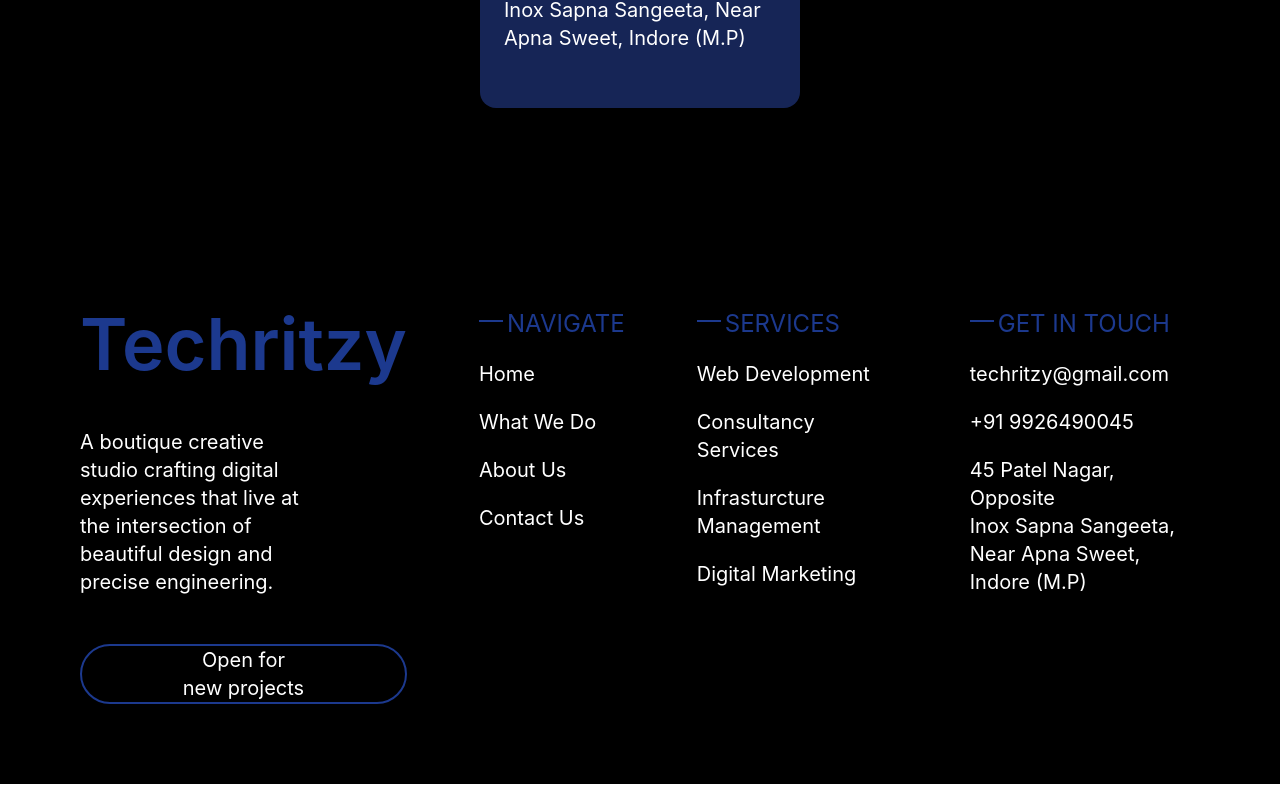
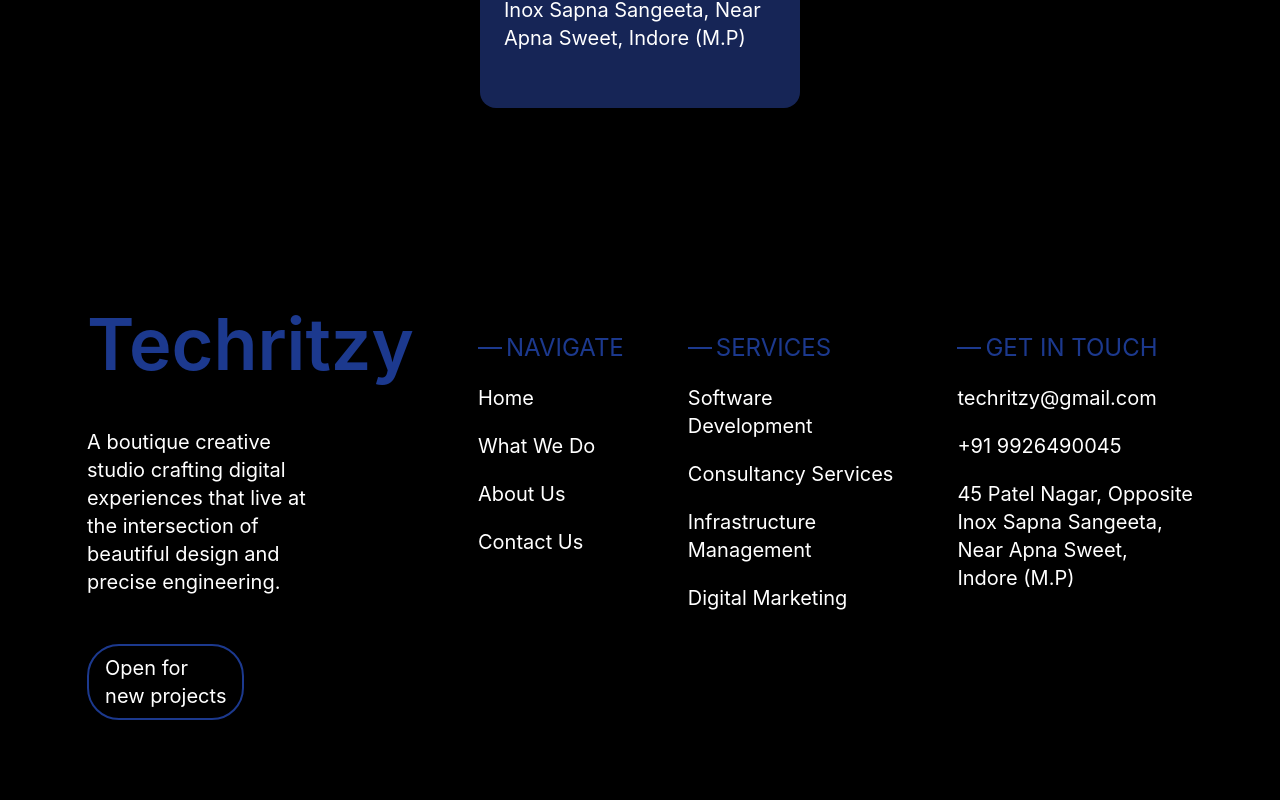
Before and after one commit to ishika30k/Techritzy, a React (Vite) app in the folder techritzy/: page /contact in a window 1280 px wide. Shown: the part 1312-2112 px from the top of the page. Built offline with nearby package versions, Linux system fonts and the light colour scheme.

Commit message:
edited a  page

```diff
--- a/techritzy/src/assets/Components/Footer.jsx
+++ b/techritzy/src/assets/Components/Footer.jsx
@@ -1,42 +1,79 @@
 import React from 'react'
+import gsap from "gsap";
+import { useGSAP } from "@gsap/react";
+import { ScrollTrigger } from "gsap/ScrollTrigger";
+import { Link } from 'react-router-dom'
+
+gsap.registerPlugin(ScrollTrigger);
 
 const Footer = () => {
+
+  useGSAP(() => {
+
+  gsap.from(".footer-item", {
+    y: 100,
+    opacity: 0,
+    duration: 1,
+    stagger: 0.2,
+    ease: "power3.out",
+
+    scrollTrigger: {
+      trigger: ".footer-container",
+      start: "top 80%",
+    }
+  });
+
+});
+
   return (
-    <div className='flex gap-18 text-white justify-self-center p-20 text-xl'>
-      <div className='flex flex-col gap-12'>
-        <h2 className='text-blue-900 font-semibold md:text-5xl lg:text-7xl'>Techritzy</h2>
-        <p>A boutique creative <br /> studio crafting digital <br /> experiences that live at <br /> the intersection of <br /> beautiful design and <br /> precise engineering.</p>
-        <button className='rounded-4xl bg-black border-blue-900 border-2 hover:bg-blue-950'>Open for <br /> new projects</button>
+    <div className='footer-container flex flex-col md:flex-row flex-wrap lg:flex-row lg:gap-16 sm:gap-5 gap-10 text-white justify-center md:justify-between p-5 sm:p-10 lg:p-20 lg:justify-center-safe text-xl'>
+      <div className='flex flex-col gap-12 items-center md:items-start text-center md:text-left'>
+        <h2 className='text-blue-900 font-semibold text-5xl sm:text-4xl md:text-5xl lg:text-7xl'>
+          Techritzy
+        </h2>
+        <p className='text-md sm:text-xl md:text-xl lg:text-xl max-w-xs'>
+          A boutique creative <br /> studio crafting digital <br /> experiences that live at <br /> the intersection of <br /> beautiful design and <br /> precise engineering.
+        </p>
+        <Link to="/contact" className='rounded-4xl text-sm sm:text-sm md:text-base bg-black border-blue-900 border-2 hover:bg-blue-950 lg:text-xl px-4 py-2'>Open for <br /> new projects</Link>
       </div>
-      <div className='flex flex-col gap-5'>
-        <div className='flex gap-1'>
-            <div className="h-[2px] w-6 mt-3 bg-blue-900"></div>
-            <h2 className='text-blue-900 text-2xl'>NAVIGATE</h2>
+      <div className='flex flex-col sm:gap-6 lg:gap-5 gap-6 items-center md:items-start text-center md:text-left'>
+        <div className='flex lg:gap-1 mt-6 lg:mt-6 md:mt-4 items-center'>
+            <div className="h-[2px] w-6 md:mt-0 sm:mt-0 lg:mt-0 bg-blue-900"></div>
+            <h2 className='text-blue-900 text-xl sm:text-md md:text-xl lg:text-2xl'>NAVIGATE</h2>
         </div>
-        <h4>Home</h4>
-        <h4>What We Do</h4>
-        <h4>About Us</h4>
-        <h4>Contact Us</h4>
+        <Link to="/" className='lg:text-xl sm:text-md text-md'>Home</Link>
+        <Link to="/services" className='lg:text-xl sm:text-md text-md'>What We Do</Link>
+        <Link to="/about" className='lg:text-xl sm:text-md text-md'>About Us</Link>
+        <Link to="/contact" className='lg:text-xl sm:text-md text-md'>Contact Us</Link>
       </div>
-      <div className='flex flex-col gap-5'>
-        <div className='flex gap-1'>
-            <div className="h-[2px] w-6 mt-3 bg-blue-900"></div>
-            <h2 className='text-blue-900 text-2xl'>SERVICES</h2>
+      <div className='flex flex-col sm:gap-6 lg:gap-5 gap-6 items-center md:items-start text-center md:text-left'>
+        <div className='flex gap-1 lg:mt-6 md:mt-4 items-center'>
+          <div className="h-[2px] w-6 lg:mt-0 md:mt-0 sm:mt-0 bg-blue-900"></div>
+          <h2 className='text-blue-900 text-lg sm:text-md md:text-xl lg:text-2xl'>SERVICES</h2>
         </div>
-        <h4>Web Development</h4>
-        <h4>Consultancy Services</h4>
-        <h4>Infrasturcture <br /> Management</h4>
-        <h4>Digital Marketing</h4>
+        <Link to="/services/0" className='lg:text-xl text-md sm:text-md'>Software <br /> Development</Link>
+        <Link to="/services/2" className='lg:text-xl text-md sm:text-md'>Consultancy Services</Link>
+        <Link to="/services/4" className='lg:text-xl text-md sm:text-md'>
+          Infrastructure <br /> Management
+        </Link>
+        <Link to="/services/6" className='lg:text-xl text-md sm:text-md'>Digital Marketing</Link>
       </div>
-      <div className='flex flex-col gap-5'>
-        <div className='flex gap-1'>
-            <div className="h-[2px] w-6 mt-3 bg-blue-900"></div>
-            <h2 className='text-blue-900 text-2xl'>GET IN TOUCH</h2>
+      <div className='flex flex-col sm:gap-6 lg:gap-5 gap-6 items-center md:items-start text-center md:text-left'>
+        <div className='flex gap-1 lg:mt-6 md:mt-4 items-center'>
+            <div className="h-[2px] w-6 md:mt-0 sm:mt-0 lg:mt-0 bg-blue-900"></div>
+            <h2 className='text-blue-900 text-sm sm:text-xl md:text-xl lg:text-2xl'>GET IN TOUCH</h2>
         </div>
-        <h4>techritzy@gmail.com</h4>
-        <h4>+91 9926490045</h4>
-        <h4>45 Patel Nagar, Opposite <br /> Inox Sapna Sangeeta,<br /> Near Apna Sweet,<br /> Indore (M.P)</h4>
+        <a href="mailto:techritzy@gmail.com" className='lg:text-xl sm:text-md text-md'>
+          techritzy@gmail.com
+        </a>
+        <a href="tel:+919926490045" className='lg:text-xl sm:text-md text-md'>
+          +91 9926490045
+        </a>
+        <h4 className='lg:text-xl sm:text-md text-md max-w-xs'>
+          45 Patel Nagar, Opposite <br /> Inox Sapna Sangeeta,<br /> Near Apna Sweet,<br /> Indore (M.P)
+        </h4>
       </div>
+
     </div>
   )
 }
```
